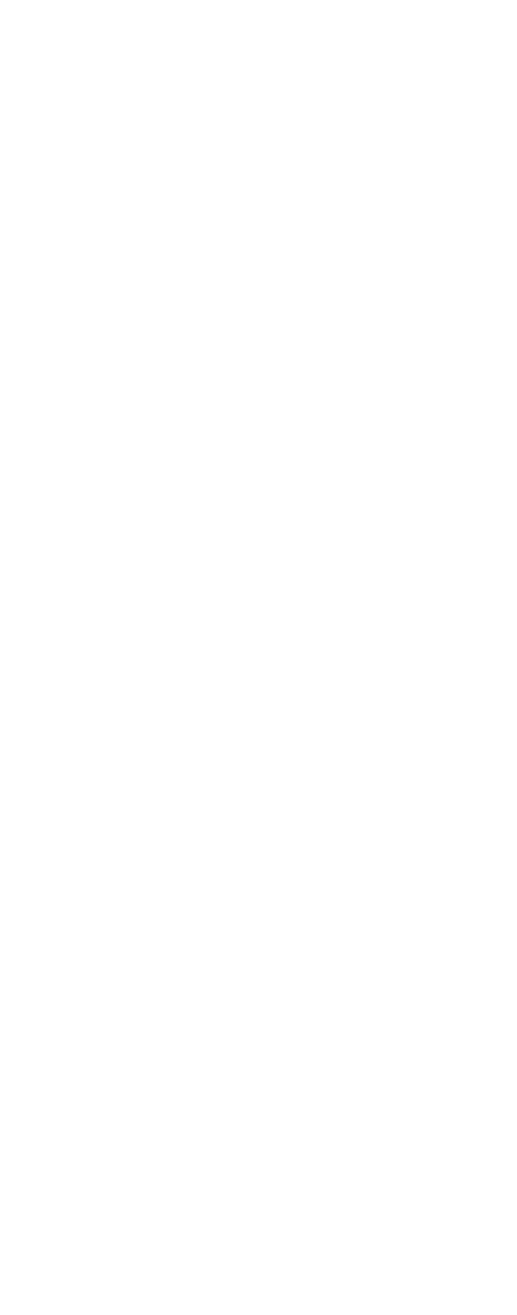
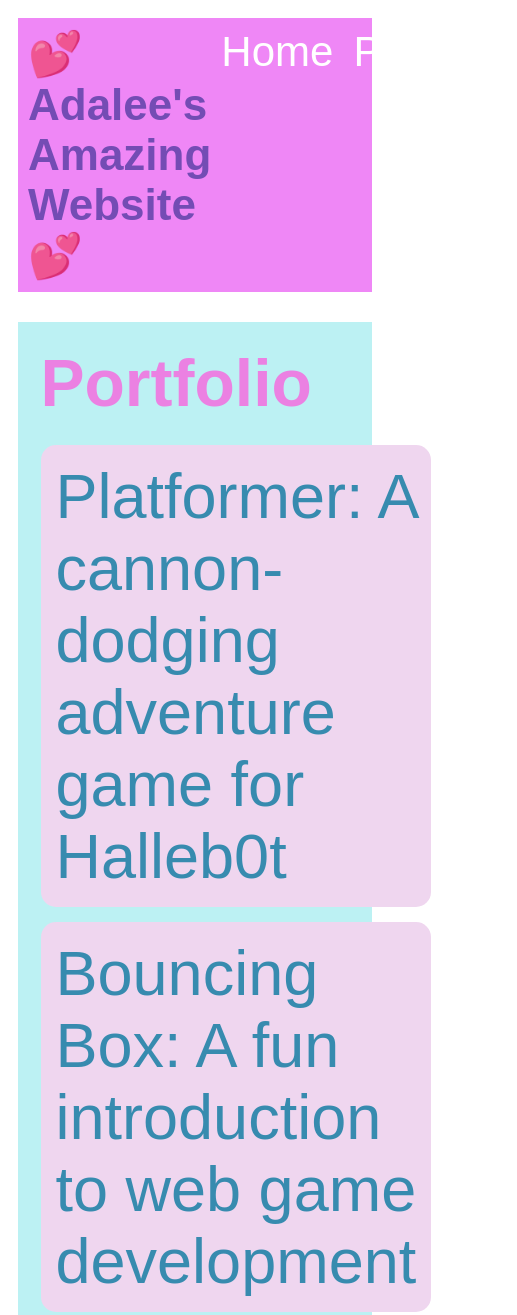
Before and after one commit to AdaleeW/AdaleeW.github.io, a plain HTML site: page portfolio.html in a window 390 px wide. Shown: the top 1315 px of the page, 517 px wide, since content can reach past the window. Before the commit the page ends 844 px from the top, so only its background shows below. Drawn offline with Linux system fonts and the light colour scheme.

Commit message:
add portfolio page to website

```diff
--- a/portfolio.html
+++ b/portfolio.html
@@ -0,0 +1,47 @@
+<!DOCTYPE html>
+<html>
+  <head>
+    <title>🌸Portfolio🌸</title>
+    <link rel="stylesheet" href="style.css" />
+  </head>
+
+  <body>
+    <!-- All content goes here -->
+    <div id="all-contents">
+      <nav>
+        <h1>💕Adalee's Amazing Website💕</h1>
+        <ul id="nav-ul">
+          <li class="nav-li">
+            <a href="index.html">Home</a>
+          </li>
+          <li class="nav-li">
+            <a href="portfolio.html">Portfolio</a>
+          </li>
+        </ul>
+      </nav>
+
+      <main>
+        <div class="content">
+          <h1>Portfolio</h1>
+          <ul id="portfolio">
+            <li>
+              <a href="projects/platformer/"
+                >Platformer: A cannon-dodging adventure game for Halleb0t</a
+              >
+            </li>
+            <li>
+              <a href="projects/bouncing-box/"
+                >Bouncing Box: A fun introduction to web game development</a
+              >
+            </li>
+            <li>
+              <a href="projects/circularity/"
+                >Circularity: A poetic motion experiment with circles</a
+              >
+            </li>
+          </ul>
+        </div>
+      </main>
+    </div>
+  </body>
+</html>
--- a/style.css
+++ b/style.css
@@ -45,7 +45,7 @@ a {
 
 /* main container area beneath menu */
 main {
-  background: rgb(245, 238, 219);
+  background: rgb(188, 241, 243);
   display: flex;
   margin-top: 20px;
 }
@@ -71,7 +71,80 @@ main {
   margin-top: 20px;
 }
 
-h2,
-h3 {
+h h3 {
   margin: 0px;
 }
+/* Portfolio styles */
+.content h1 {
+  color: rgb(235, 129, 226);
+}
+
+#portfolio {
+  list-style-type: none;
+  padding-left: 0;
+}
+
+#portfolio li {
+  background: #efd6ef;
+  padding: 10px;
+  border-radius: 10px;
+  margin-bottom: 10px;
+}
+
+#portfolio li:hover {
+  background: #737ef592;
+}
+
+#portfolio a {
+  text-decoration: none;
+  color: #378baf;
+}
+/* responsive web design */
+@media screen and (min-width: 120px) and (max-width: 1080px) {
+  main {
+    height: 100ch;
+    zoom: 1.5;
+    display: grid;
+  }
+
+  h1 {
+    font-size: 44px;
+  }
+
+  h2 {
+    font-size: 42px;
+  }
+
+  h3 {
+    font-size: 36px;
+  }
+
+  #all-contents {
+    height: 100ch;
+    margin: none;
+  }
+
+  a {
+    font-size: 42px;
+  }
+
+  .sidebar {
+    margin-right: 0px;
+    justify-content: center;
+    align-items: center;
+  }
+
+  .sidebar-img {
+    width: 100%;
+  }
+
+  p,
+  li {
+    font-size: 24px;
+  }
+
+  .content {
+    align-content: center;
+    justify-content: center;
+  }
+}
```
